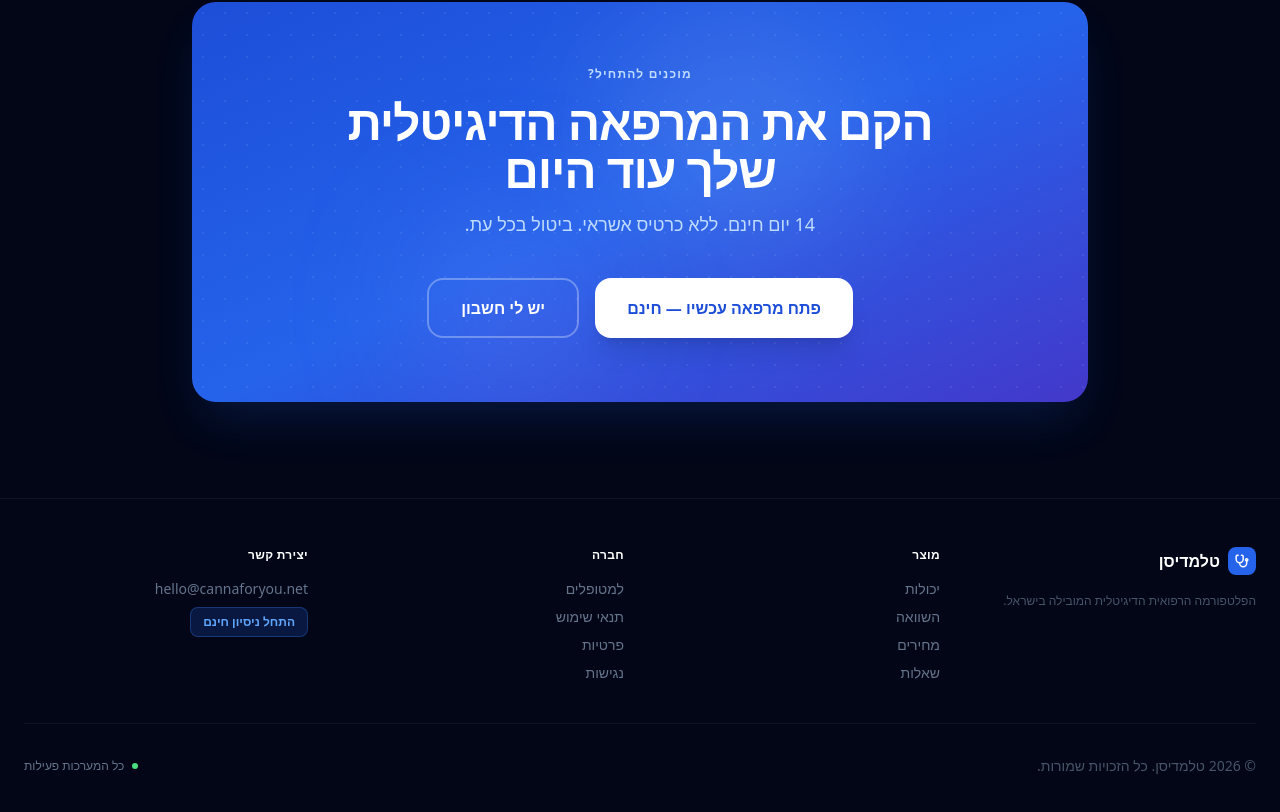
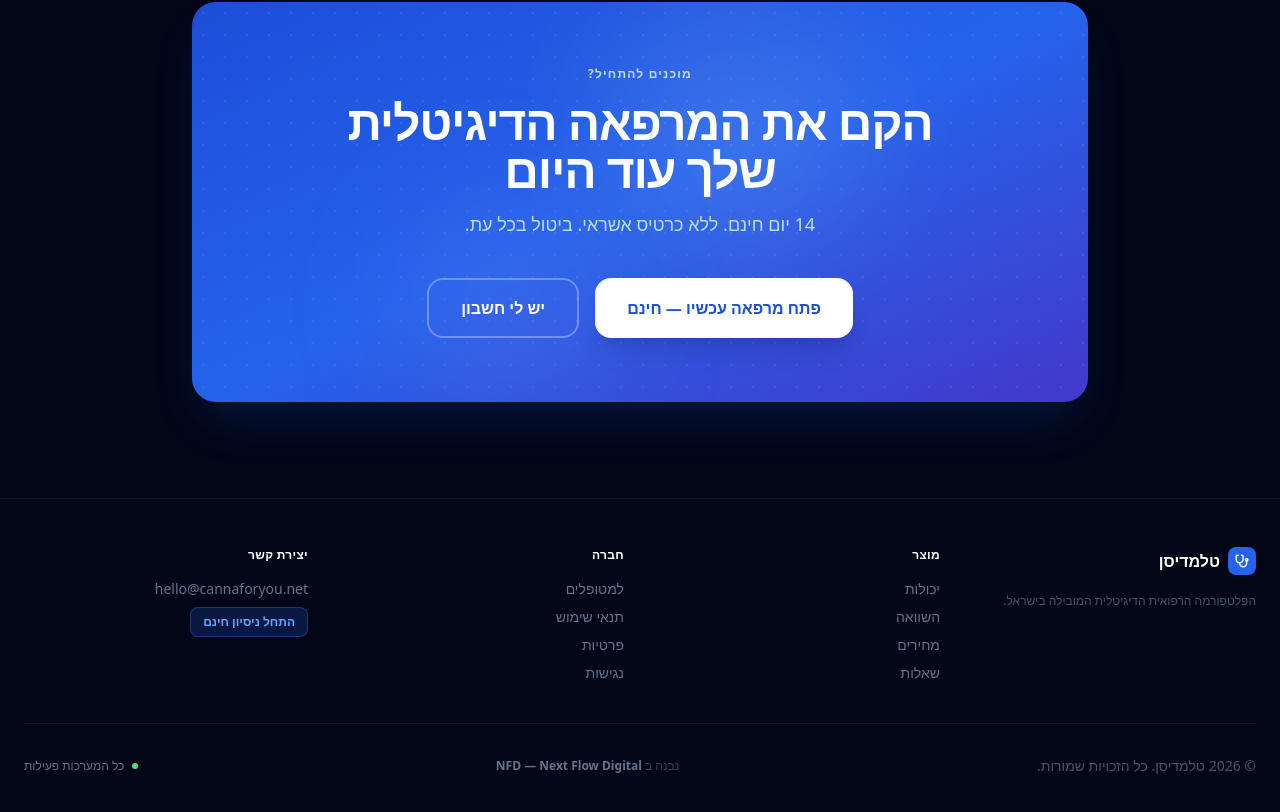
Before and after one commit to fadyzar/Medical, a Next.js app: page /for-clinics in a window 1280 px wide. Shown: the part 6365-7177 px from the top of the page. Built offline with nearby package versions, Linux system fonts and the light colour scheme; no server answers.

Commit message:
Update footer credit to NFD — Next Flow Digital
Co-Authored-By: Claude Sonnet 4.6 <noreply@anthropic.com>

```diff
--- a/app/for-clinics/page.tsx
+++ b/app/for-clinics/page.tsx
@@ -672,6 +672,10 @@ export default function ForClinicsPage() {
 
           <div className="border-t border-white/5 pt-8 flex flex-col sm:flex-row items-center justify-between gap-4 text-sm text-slate-600">
             <p>© {new Date().getFullYear()} טלמדיסן. כל הזכויות שמורות.</p>
+            <p className="text-slate-700 text-xs">
+              נבנה ב{' '}
+              <span className="text-slate-500 font-semibold">NFD — Next Flow Digital</span>
+            </p>
             <div className="flex items-center gap-2">
               <div className="w-1.5 h-1.5 rounded-full bg-green-400" />
               <span className="text-xs text-slate-500">כל המערכות פעילות</span>
--- a/app/marketing/page.tsx
+++ b/app/marketing/page.tsx
@@ -486,7 +486,7 @@ export default function MarketingPage() {
 
           <div className="mt-12 pt-8 border-t border-slate-800 flex flex-col sm:flex-row justify-between items-center gap-4 text-xs text-slate-600">
             <p>&copy; {new Date().getFullYear()} טלמדיסן. כל הזכויות שמורות.</p>
-            <p>עשוי עם ❤ בישראל</p>
+            <p>נבנה ב <span className="font-semibold text-slate-500">NFD — Next Flow Digital</span></p>
           </div>
         </div>
       </footer>
```
